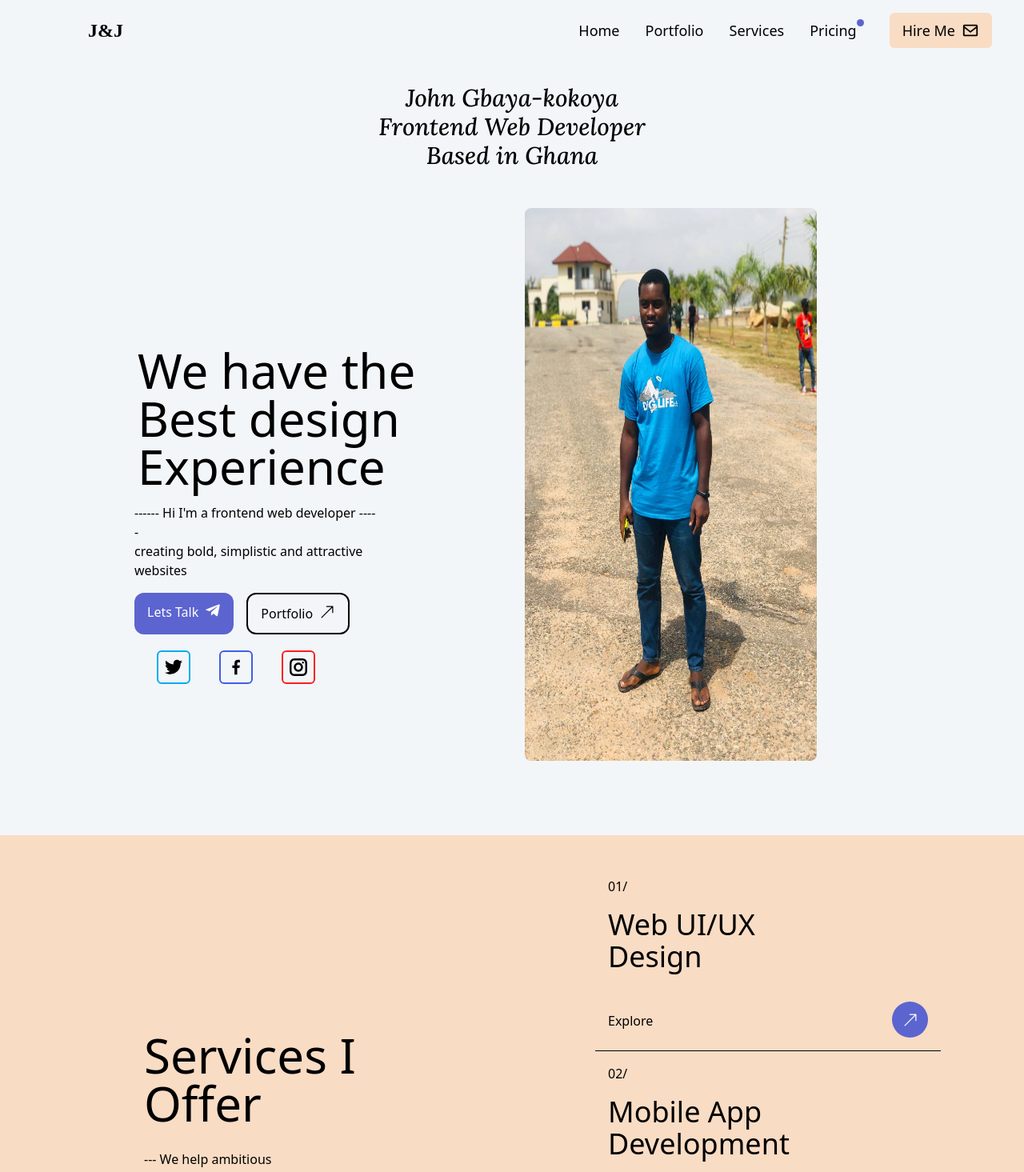
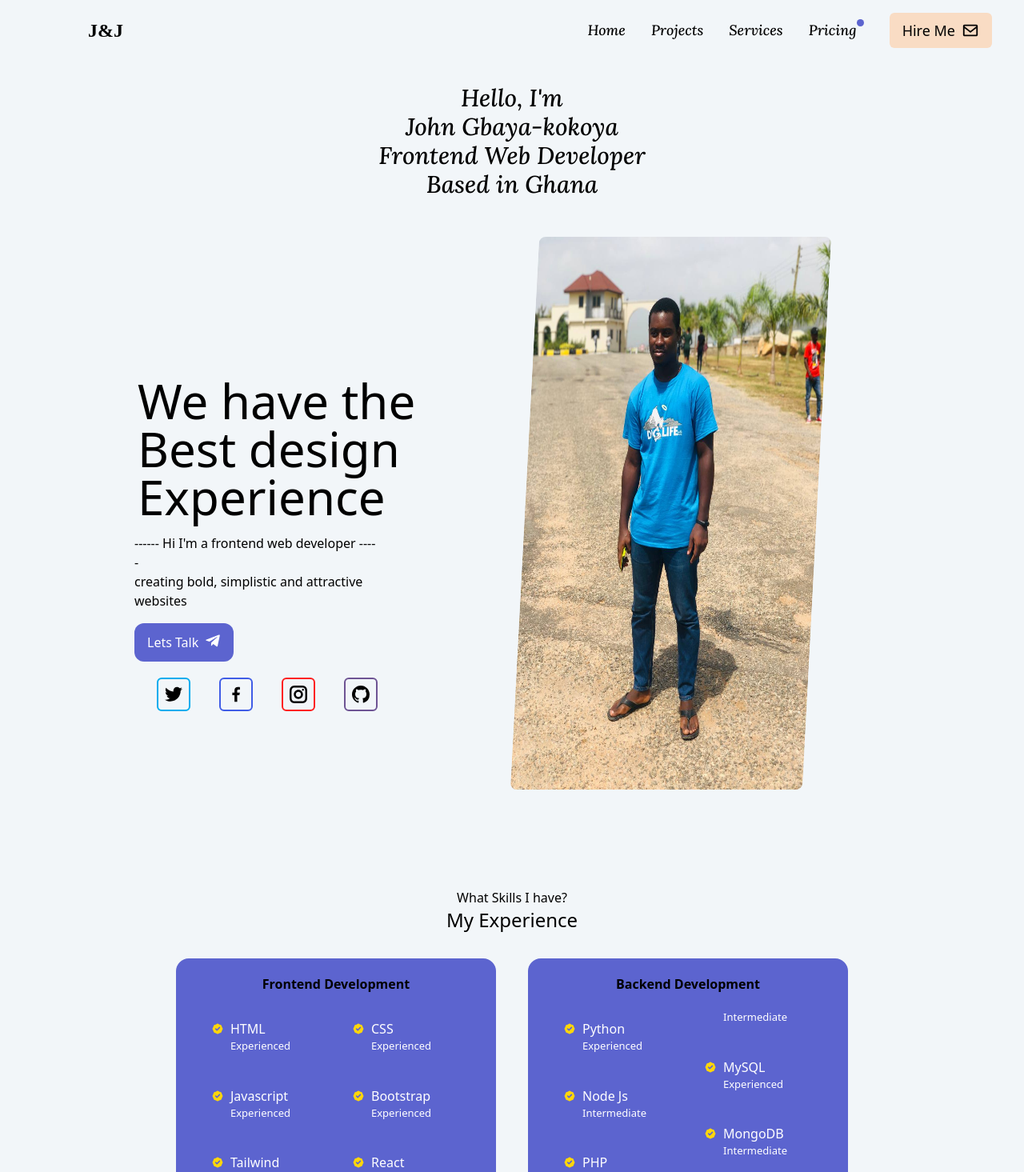
Before and after one commit to John-sys/firstProject, a React (Create React App) app in the folder frontend/: page / in a window 1280 px wide. Shown: the top 1465 px of the page at 80% size. Built offline with nearby package versions, Linux system fonts and the light colour scheme; a web font is replaced by a local one.

Commit message:
added experience and contact sections

```diff
--- /dev/null
+++ b/frontend/src/components/Contact.jsx
@@ -0,0 +1,15 @@
+import React from 'react'
+
+const Contact = () => {
+  return (
+    <div className='bg-[#F2F6F9] w-full grid md:grid-cols-1 justify-center '>
+        <h1 className='flex justify-center'>Get In Touch</h1>
+        <p className="flex justify-center text-2xl ">Contact Me</p>
+        <div className="flex md:flex-row w-full md:justify-center">
+
+        </div>
+    </div>
+  )
+}
+
+export default Contact
--- /dev/null
+++ b/frontend/src/components/Experience.jsx
@@ -0,0 +1,137 @@
+import React from "react";
+import { HiBadgeCheck } from "react-icons/hi";
+
+const Experience = () => {
+  return (
+    <div className="bg-[#F2F6F9] w-full grid md:grid-cols-1 justify-center ">
+      <h1 className="flex justify-center mt-[30px] ">What Skills I have?</h1>
+      <p className="flex justify-center text-2xl ">My Experience</p>
+      <div className="flex md:flex-row w-full md:justify-center flex-col md:p-5 mb-[70px] ">
+        {/* Frontend Skills */}
+        <div className=" bg-purple p-5 justify-center md:w-[400px] rounded-2xl text-white mx-5 my-3 ">
+          <p className=" justify-center flex text-black font-bold ">
+            Frontend Development
+          </p>
+          <ul className=" columns-2 space-y-4 my-2 p-3  ">
+            <li className=" p-3 r flex ">
+            <div className="flex flex-col">
+                <div className="flex flex-row font-medium ">
+                  <HiBadgeCheck size={16} className="my-1 mr-2 text-gold " />
+                  HTML
+                </div>
+                <p className="ml-6 text-[13px]">Experienced</p>
+              </div>
+            </li>
+
+            <li className=" p-3 flex ">
+              <div className="flex flex-col">
+                <div className="flex flex-row font-medium ">
+                  <HiBadgeCheck size={16} className="my-1 mr-2 text-gold " />
+                  Javascript
+                </div>
+                <p className="ml-6 text-[13px]">Experienced</p>
+              </div>
+            </li>
+
+            <li className=" p-3 flex ">
+            <div className="flex flex-col">
+                <div className="flex flex-row font-medium ">
+                  <HiBadgeCheck size={16} className="my-1 mr-2 text-gold " />
+                  Tailwind
+                </div>
+                <p className="ml-6 text-[13px]">Experienced</p>
+              </div>            </li>
+
+            <li className=" p-3 flex ">
+            <div className="flex flex-col">
+                <div className="flex flex-row font-medium ">
+                  <HiBadgeCheck size={16} className="my-1 mr-2 text-gold " />
+                  CSS
+                </div>
+                <p className="ml-6 text-[13px]">Experienced</p>
+              </div>
+            </li>
+
+            <li className=" p-3 flex ">
+            <div className="flex flex-col">
+                <div className="flex flex-row font-medium ">
+                  <HiBadgeCheck size={16} className="my-1 mr-2 text-gold " />
+                  Bootstrap
+                </div>
+                <p className="ml-6 text-[13px]">Experienced</p>
+              </div>
+            </li>
+
+            <li className=" p-3 flex ">
+            <div className="flex flex-col">
+                <div className="flex flex-row font-medium ">
+                  <HiBadgeCheck size={16} className="my-1 mr-2 text-gold " />
+                  React
+                </div>
+                <p className="ml-6 text-[13px]">Experienced</p>
+              </div>
+            </li>
+
+          </ul>
+        </div>
+
+
+        {/* Backend Skills */}
+        <div className="bg-purple p-5 justify-center md:w-[400px] rounded-2xl text-white mx-5 my-3 ">
+          <p className=" justify-center flex text-black font-bold ">
+            Backend Development
+          </p>
+          <ul className=" columns-2 space-y-4 my-2 p-3  ">
+            <li className=" p-3 r flex ">
+            <div className="flex flex-col">
+                <div className="flex flex-row font-medium ">
+                  <HiBadgeCheck size={16} className="my-1 mr-2 text-gold " />
+                  Python
+                </div>
+                <p className="ml-6 text-[13px]">Experienced</p>
+              </div>
+            </li>
+            <li className=" p-3 flex ">
+            <div className="flex flex-col">
+                <div className="flex flex-row font-medium ">
+                  <HiBadgeCheck size={16} className="my-1 mr-2 text-gold " />
+                  Node Js
+                </div>
+                <p className="ml-6 text-[13px]">Intermediate</p>
+              </div>
+            </li>
+            <li className=" p-3 flex ">
+            <div className="flex flex-col">
+                <div className="flex flex-row font-medium ">
+                  <HiBadgeCheck size={16} className="my-1 mr-2 text-gold " />
+                  PHP
+                </div>
+                <p className="ml-6 text-[13px]">Intermediate</p>
+              </div>
+            </li>
+            <li className=" p-3 flex ">
+            <div className="flex flex-col">
+                <div className="flex flex-row font-medium ">
+                  <HiBadgeCheck size={16} className="my-1 mr-2 text-gold " />
+                  MySQL
+                </div>
+                <p className="ml-6 text-[13px]">Experienced</p>
+              </div>
+            </li>
+            <li className=" p-3 flex ">
+            <div className="flex flex-col">
+                <div className="flex flex-row font-medium ">
+                  <HiBadgeCheck size={16} className="my-1 mr-2 text-gold " />
+                  MongoDB
+                </div>
+                <p className="ml-6 text-[13px]">Intermediate</p>
+              </div>
+            </li>
+          </ul>
+        </div>
+      </div>
+    </div>
+  );
+};
+
+export default Experience;
--- a/frontend/src/components/Navbar.jsx
+++ b/frontend/src/components/Navbar.jsx
@@ -40,7 +40,7 @@ const Navbar = () => {
                 href="/about"
                 className="text-gray-800 hover:text-gray duration-200"
               >
-                Portfolio
+                Projects
               </a>
             </li>
             <li className="md:ml-8 text-lg">
@@ -71,7 +71,7 @@ const Navbar = () => {
 
         {/* Desktop menu view */}
         <ul className="hidden md:flex md:items-center items-center ">
-          <li className="md:ml-8 text-lg">
+          <li className="md:ml-8 text-lg font-lora hover:-translate-y-1 hover:scale-110 duration-300 transition ease-in-out ">
             <a
               href="/"
               className="text-gray-800 hover:text-gray duration-200 text-selected-text"
@@ -79,15 +79,15 @@ const Navbar = () => {
               Home
             </a>
           </li>
-          <li className="md:ml-8 text-lg">
+          <li className="md:ml-8 text-lg font-lora hover:-translate-y-1 hover:scale-110 duration-300 transition ease-in-out">
             <a
-              href="/about"
+              href="/projects"
               className="text-gray-800 hover:text-gray duration-200"
             >
-              Portfolio
+              Projects
             </a>
           </li>
-          <li className="md:ml-8 text-lg">
+          <li className="md:ml-8 text-lg font-lora hover:-translate-y-1 hover:scale-110 duration-300 transition ease-in-out">
             <a
               href="#services"
               className="text-gray-800 hover:text-gray duration-200"
@@ -95,7 +95,7 @@ const Navbar = () => {
               Services
             </a>
           </li>
-          <li className="md:ml-8 text-lg flex flex-row">
+          <li className="md:ml-8 text-lg flex flex-row font-lora hover:-translate-y-1 hover:scale-110 duration-300 transition ease-in-out">
             <a
               href="#pricing"
               className="text-gray-800 hover:text-gray duration-200"
@@ -104,9 +104,9 @@ const Navbar = () => {
             </a>
             <div className="bg-purple w-[9px] h-[9px] rounded-[50%] animate-pulse "></div>
           </li>
-          <li className="md:ml-8 text-lg">
+          <li className="md:ml-8 text-lg ">
             <a href="#hire">
-              <button className="px-4 py-2 bg-theme rounded-md hover:bg-gray flex flex-row">
+              <button className="px-4 py-2 bg-theme rounded-md hover:bg-gray flex flex-row ">
                 Hire Me
                 <BiEnvelope size={22} className="ml-2 mt-[3px]" />
               </button>
--- a/frontend/src/views/Homepage.jsx
+++ b/frontend/src/views/Homepage.jsx
@@ -3,8 +3,11 @@ import React from "react";
 import { FaTelegramPlane } from "react-icons/fa";
 import { BsArrowUpRight } from "react-icons/bs";
 import { GrTwitter, GrFacebookOption, GrInstagram } from "react-icons/gr";
+import { GoMarkGithub } from "react-icons/go";
 import NewImage from "../assets/newImage.jpg";
 import Portfolio from "../components/Portfolio";
+import Experience from "../components/Experience";
+import Contact from "../components/Contact";
 
 const Homepage = () => {
   return (
@@ -12,6 +15,7 @@ const Homepage = () => {
       {/* Intro text */}
       <div className="bg-[#F2F6F9]">
         <div className="text-center text-3xl pt-7 font-lora  ">
+          <p>Hello, I'm</p>
           <h1>John Gbaya-kokoya</h1>
           <p>Frontend Web Developer</p>
           <p>Based in Ghana</p>
@@ -32,27 +36,30 @@ const Homepage = () => {
 
             {/* Custom Buttons */}
             <div className="pt-4 mx-6 md:mx-2 flex flex-row ">
-              <button className="py-3 px-4 bg-purple rounded-xl flex flex-row hover:bg-gray ">
+              <button className="py-3 px-4 bg-purple rounded-xl flex flex-row hover:bg-gray  ">
                 <p className="text-white pr-2 ">Lets Talk</p>
                 <FaTelegramPlane size={20} className="text-white" />
               </button>
 
-              <button className="py-3 px-4 md:ml-4 ml-4 bg-transparent rounded-xl flex flex-row hover:text-gray border-2 delay-75 ">
+              {/* <button className="py-3 px-4 md:ml-4 ml-4 bg-transparent rounded-xl flex flex-row hover:text-gray border-2 delay-75 ">
                 <p className="pr-2 ">Portfolio</p>
                 <BsArrowUpRight size={20} />
-              </button>
+              </button> */}
             </div>
 
             {/* social media icons */}
             <div className="flex flex-row mt-5 mx-6 pl-8 space-x-9 md:pl-3  ">
-              <div className="border-2 rounded-md border-blue p-2 hover:text-blue hover:border-black ">
+              <div className="border-2 rounded-md border-blue p-2 hover:text-blue hover:border-black hover:-translate-y-1 hover:scale-110 duration-300 transition ease-in-out">
                 <GrTwitter size={22} />
               </div>
-              <div className="border-2 rounded-md border-facebook p-2 hover:text-facebook hover:border-black ">
+              <div className="border-2 rounded-md border-facebook p-2 hover:text-facebook hover:border-black hover:-translate-y-1 hover:scale-110 duration-300 transition ease-in-out">
                 <GrFacebookOption size={22} />
               </div>
-              <div className="border-2 rounded-md border-red p-2 hover:text-red hover:border-black">
+              <div className="border-2 rounded-md border-red p-2 hover:text-red hover:border-black hover:-translate-y-1 hover:scale-110 duration-300 transition ease-in-out">
                 <GrInstagram size={22} />
+              </div>
+              <div className="border-2 rounded-md border-[#6e5494] p-2 hover:text-[#6e5494] hover:border-black hover:-translate-y-1 hover:scale-110 duration-300 transition ease-in-out">
+                <GoMarkGithub size={22}/>
               </div>
             </div>
           </div>
@@ -62,11 +69,15 @@ const Homepage = () => {
             <img
               src={NewImage}
               alt="/"
-              className=" md:w-[60%] md:h-[90%] rounded-lg "
+              className=" md:w-[60%] md:h-[90%] rounded-lg transition md:-skew-x-3"
             />
           </div>
         </div>
       </div>
+
+      {/* Experiences Section */}
+      <Experience/>
+
 
       {/* Services Section */}
       <div className="grid md:grid-cols-2 w-full bg-theme mr-5">
@@ -93,7 +104,7 @@ const Homepage = () => {
             <div className="mx-7 p-4 ">
               <p>01/</p>
               <p className="text-4xl mt-4">
-                Web UI/UX
+                UI/UX
                 <br />
                 Design
               </p>
@@ -143,8 +154,12 @@ const Homepage = () => {
         </div>
       </div>
 
+
       {/* Portfolio section */}
       <Portfolio />
+
+      {/* Contact Me Section */}
+      <Contact/>
     </div>
   );
 };
```
